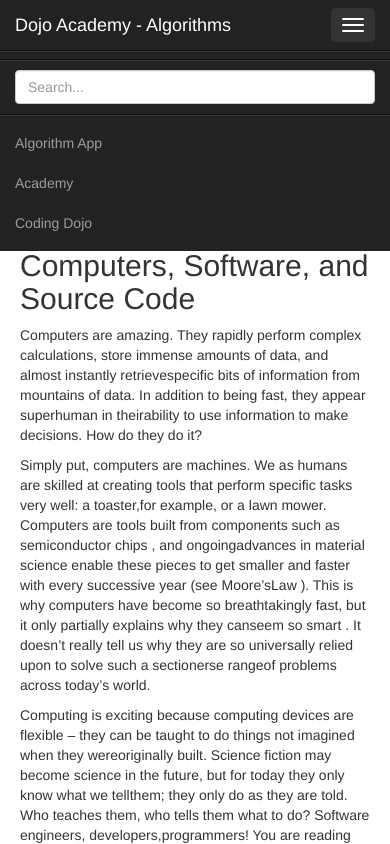
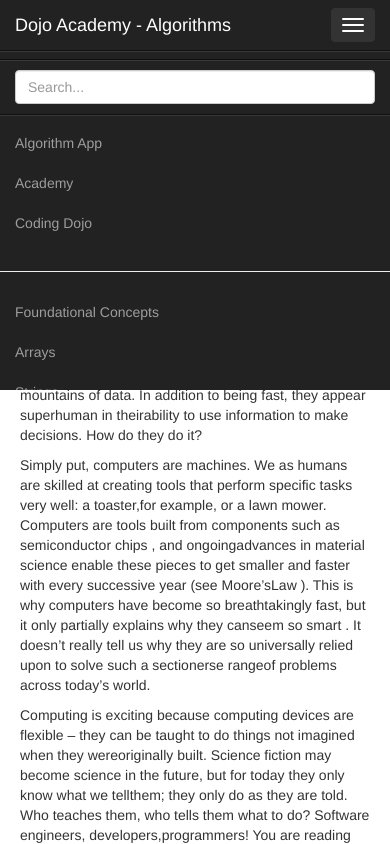
Before and after one commit to keephopealive/keephopealive.github.io, a plain HTML site: page index.html in a window 390 px wide. Both pictures are taken after a click on the button "Toggle navigation". Shown: the top 844 px of the page. Drawn offline with nearby package versions, Linux system fonts and the light colour scheme; a script that the page names is missing.

Commit message:
Added nav bar toggle on link trigger on small screens.

```diff
--- a/dashboard.css
+++ b/dashboard.css
@@ -108,3 +108,9 @@ body {
   section > h2 {
     padding-top: 60px;
   }
+
+  @media only screen and (min-width: 768px){
+    .navbar-mobile-only {
+      display: none;
+    }
+  }
--- a/index.html
+++ b/index.html
@@ -43,6 +43,14 @@
 					<li><a href="#">Academy</a></li>
 					<li><a href="#">Coding Dojo</a></li>
 				</ul>
+				<ul class="nav navbar-nav navbar-right navbar-mobile-only">
+					<hr/>
+					<li><a href="#" data-toggle="collapse" data-target=".navbar-collapse">Foundational Concepts</a></li>
+					<li><a href="#" data-toggle="collapse" data-target=".navbar-collapse">Arrays</a></li>
+					<li><a href="#" data-toggle="collapse" data-target=".navbar-collapse">Strings</a></li>
+					<li><a href="#" data-toggle="collapse" data-target=".navbar-collapse">Singly Linked Lists</a></li>
+					<li><a href="#" data-toggle="collapse" data-target=".navbar-collapse">Doubly Linked Lists</a></li>
+				</ul>
 			</div>
 
 		</div>
@@ -54,8 +62,7 @@
 			<div class="col-sm-3 col-md-2 sidebar">
 				<ul class="nav nav-sidebar">
 					<li>
-
-						<a href="#">Foundational Concepts</a>
+						<a href="#FoundationalConcepts">Foundational Concepts</a>
 						<ul>
 							<li><a href="#ComputersSoftwareSoureCode">Computers, Software, and Source Code</a></li>
 							<li><a href="#CodeFlow">Code Flow</a></li>
@@ -80,7 +87,7 @@
 
 			<div class="col-sm-9 col-sm-offset-3 col-md-10 col-md-offset-2 main">
 
-				<h1>Foundational Concepts</h1>
+				<h1 id="FoundationalConcepts">Foundational Concepts</h1>
 				<section>
 					<h2 id="ComputersSoftwareSoureCode">Computers, Software, and Source Code</h2>
 					<p>Computers are amazing. They rapidly perform complex calculations, store immense amounts of data, and almost instantly retrievespecific bits of information from mountains of data. In addition to being fast, they appear superhuman in theirability to use information to make decisions. How do they do it?</p>
```
